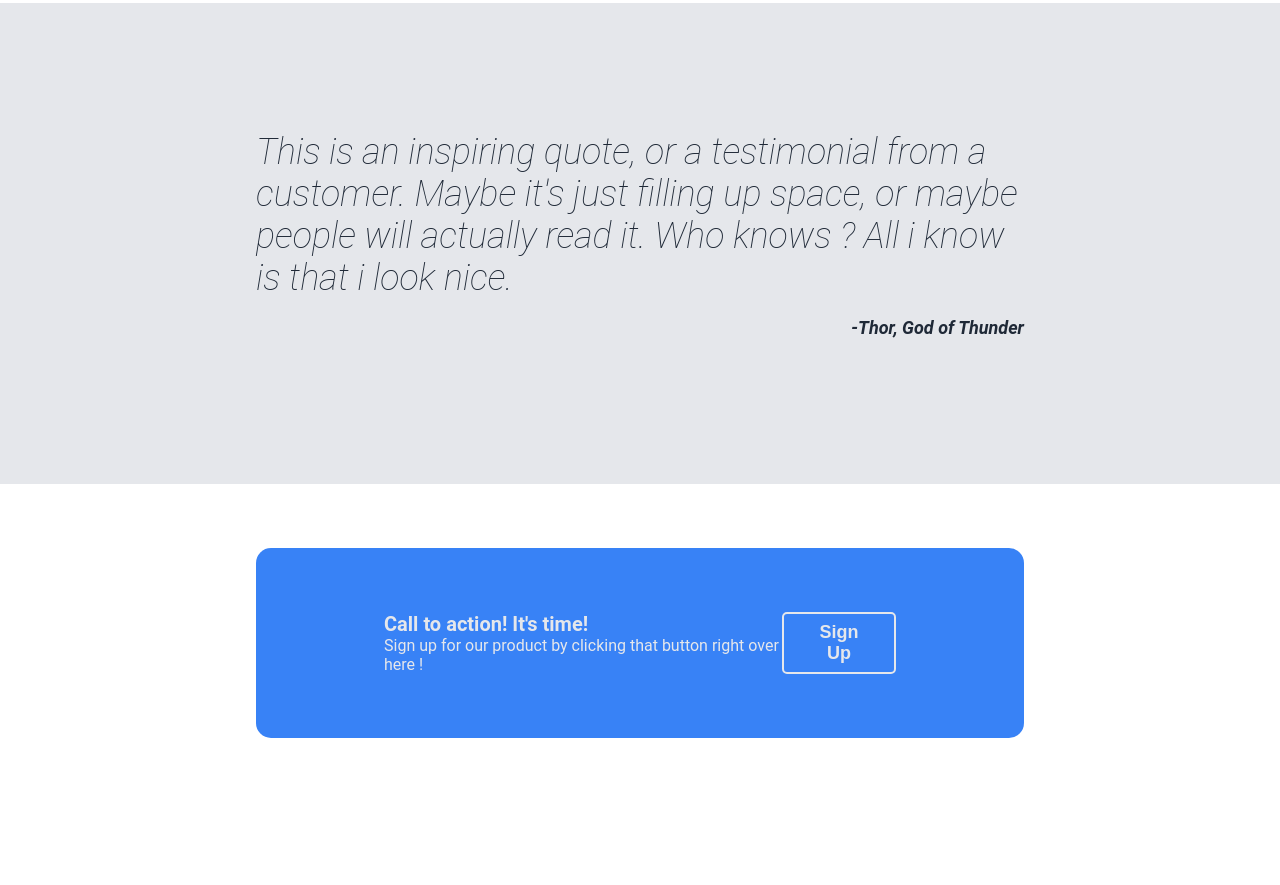
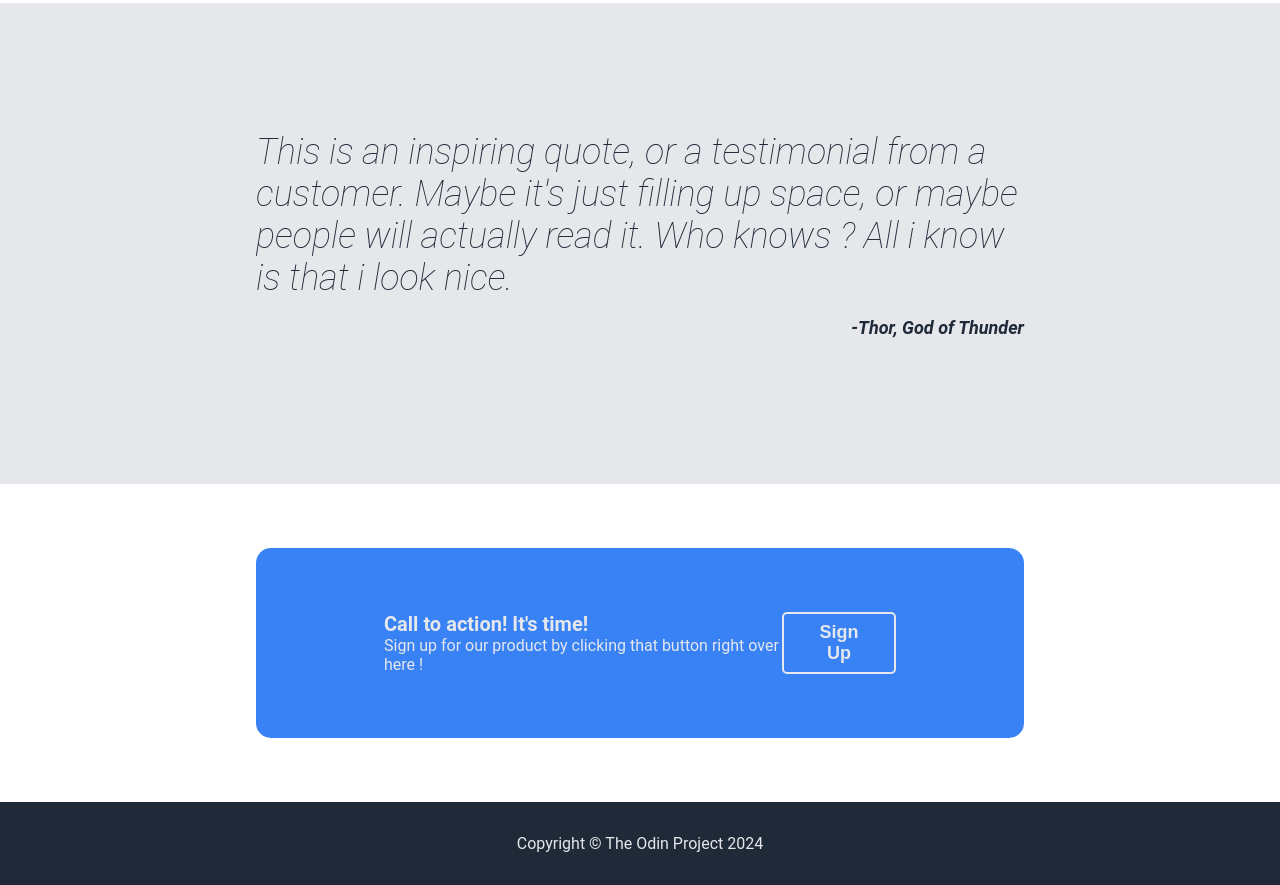
Before and after one commit to Ezioness/odin-landing-page, a plain HTML site: page index.html in a window 1280 px wide. Shown: the part 870-1755 px from the top of the page. Before the commit the page ends 1672 px from the top, so only its background shows below. Drawn offline with Linux system fonts and the light colour scheme.

Commit message:
Footer done.
Implemented footer with the copyright message.

```diff
--- a/index.html
+++ b/index.html
@@ -71,7 +71,7 @@
             </div>
         </div>
         <div class="footer">
-
+            Copyright &#169 The Odin Project 2024
         </div>
     </div>
 </body>
--- a/style.css
+++ b/style.css
@@ -99,7 +99,7 @@ button {
 
 .infos {
     display: flex;
-    justify-content: space-around;
+    justify-content: space-between;
 }
 
 .information h1 {
@@ -170,4 +170,10 @@ button {
 .signup-area p {
     margin: 0;
 }
+
 /* FOOTER */
+.footer {
+    padding: 32px 20%;
+    color: #E5E7EB;
+    text-align: center;
+}
```
